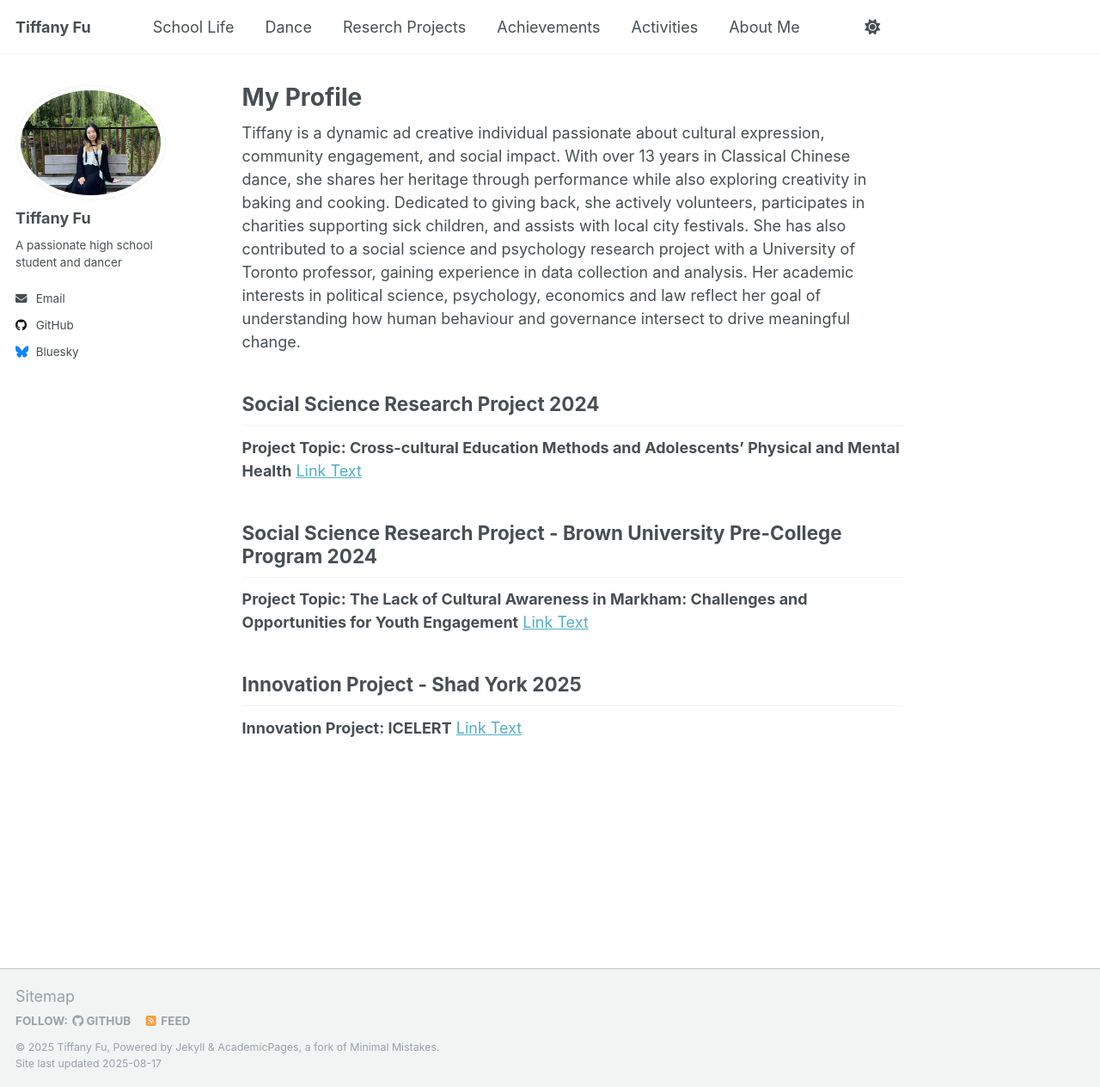
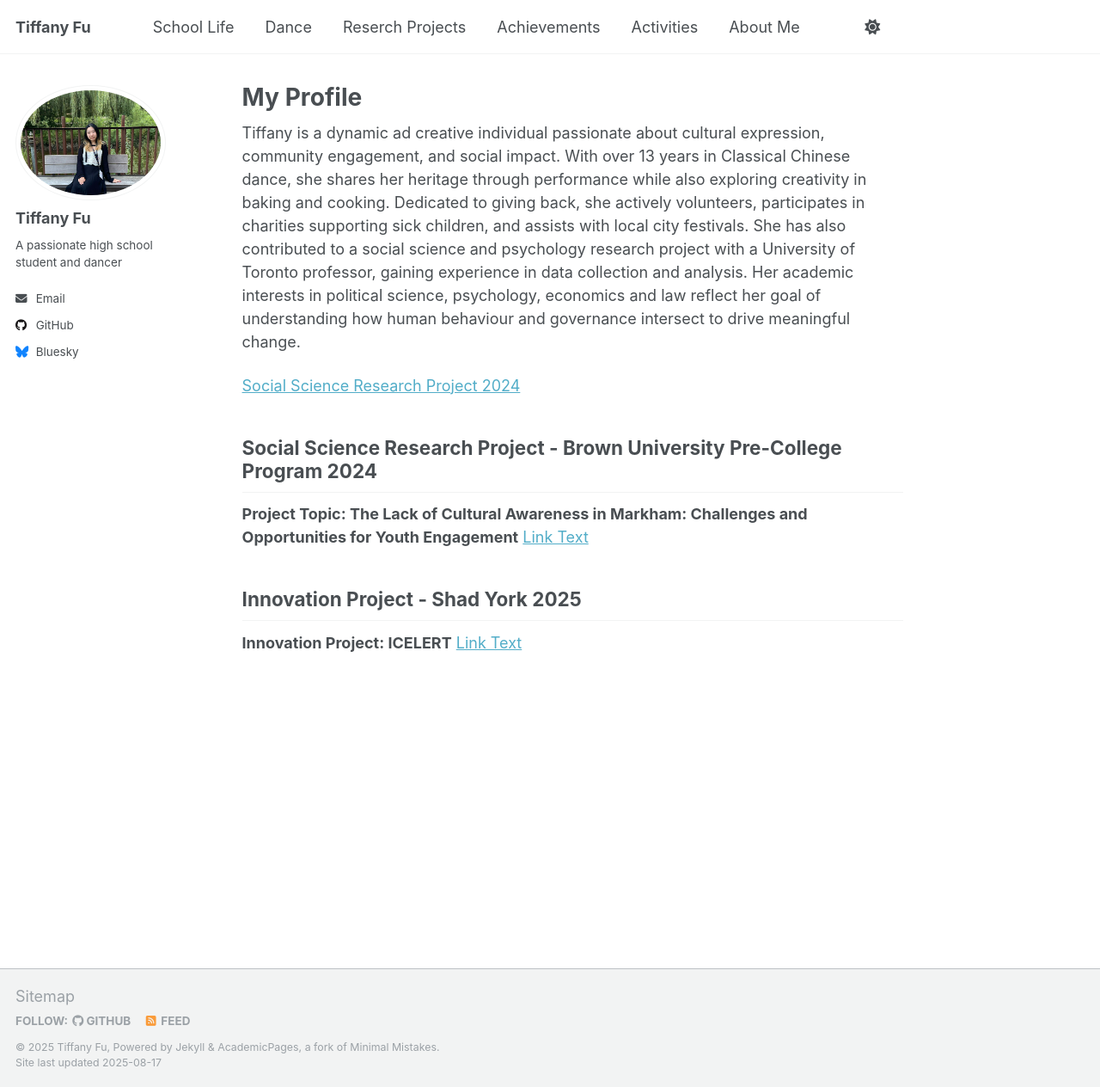
Before and after one commit to TiffanyJTFu/TiffanyFu, a Jekyll site: the page built from _pages/about.md, in a window 1280 px wide and 1264 px high. Shown: the whole window at 86% size. Built offline with Jekyll 4.4.1, drawn with Linux system fonts in a browser that asks for light colours; a script that is not in the unit is left out.

Commit message:
Update about.md

```diff
--- a/_pages/about.md
+++ b/_pages/about.md
@@ -9,9 +9,7 @@ redirect_from:
 
 Tiffany is a dynamic ad creative individual passionate about cultural expression, community engagement, and social impact. With over 13 years in Classical Chinese dance, she shares her heritage through performance while also exploring creativity in baking and cooking. Dedicated to giving back, she actively volunteers, participates in charities supporting sick children, and assists with local city festivals. She has also contributed to a social science and psychology research project with a University of Toronto professor, gaining experience in data collection and analysis. Her academic interests in political science, psychology, economics and law reflect her goal of understanding how human behaviour and governance intersect to drive meaningful change.
 
-## Social Science Research Project 2024
-**Project Topic: Cross-cultural Education Methods and Adolescents’ Physical and Mental Health**
-<a href="https://tiffanyjtfu.github.io/TiffanyFu/teaching/SocialScienceResearchProject" target='_blank'>Link Text</a>
+<a href="https://tiffanyjtfu.github.io/TiffanyFu/teaching/SocialScienceResearchProject" target='_blank'>Social Science Research Project 2024</a>
 
 ## Social Science Research Project - Brown University Pre-College Program 2024
 **Project Topic: The Lack of Cultural Awareness in Markham: Challenges and Opportunities for Youth Engagement**
```
